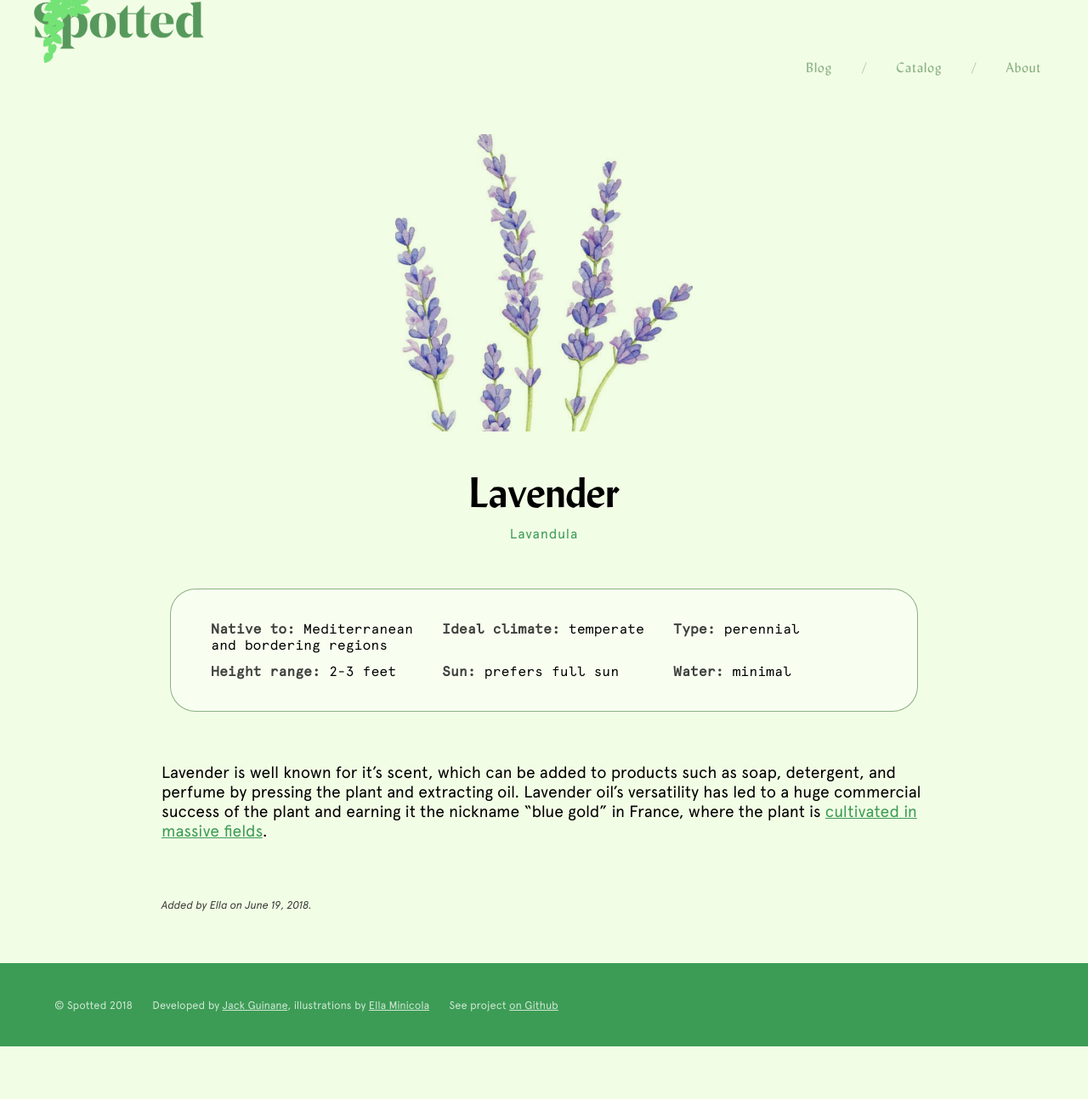
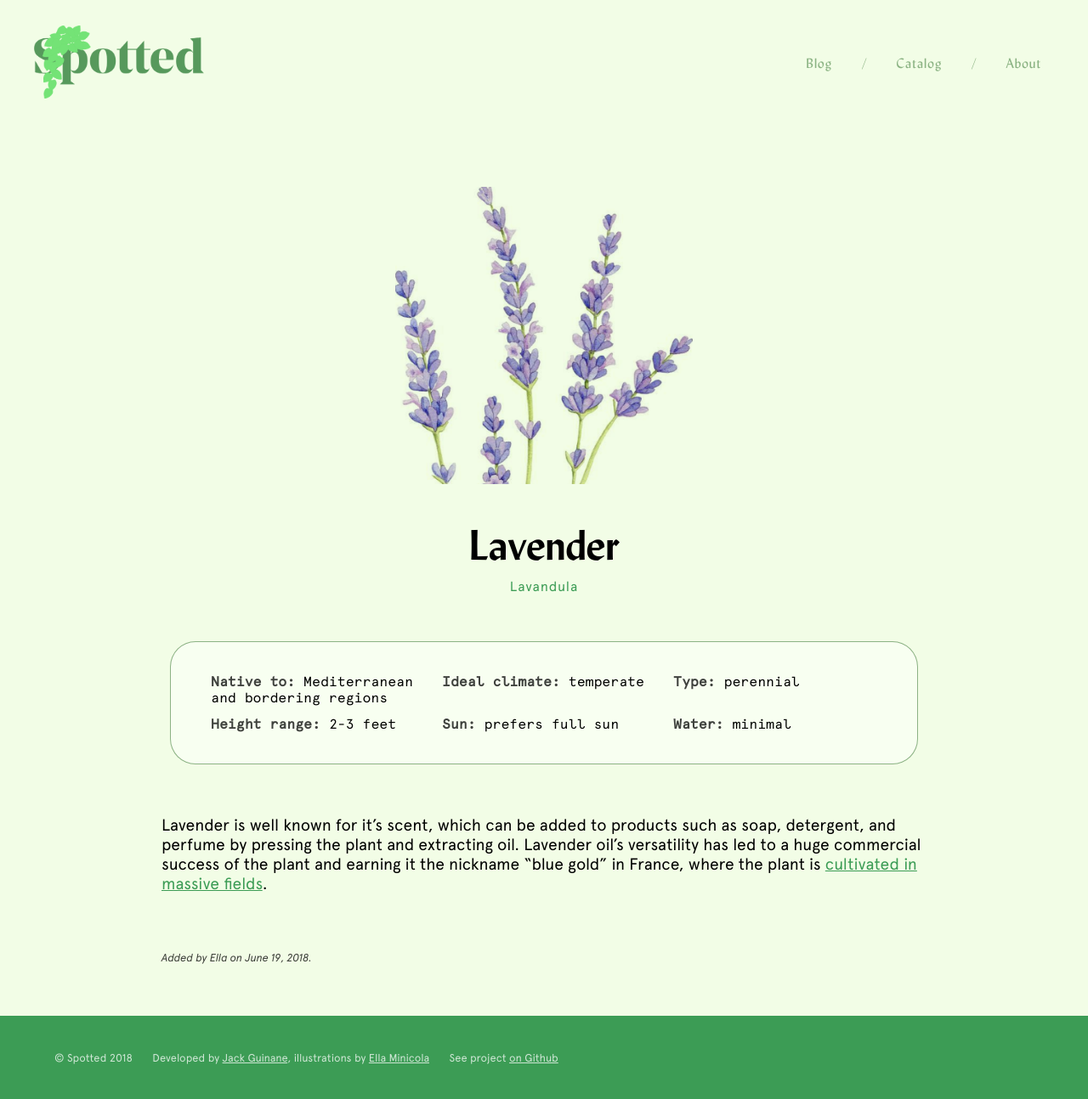
Before and after one commit to qjack001/Spotted, a Jekyll site: the page built from _posts/2018-6-19-Lavender.md, in a window 1280 px wide. Shown: the whole page at 85% size. Built offline with Jekyll 4.4.1, drawn with Linux system fonts in a browser that asks for light colours; before the commit the page ends 1232 px from its top, so only the background shows below that.

Commit message:
fix logo responivness

```diff
--- a/_includes/little-header.html
+++ b/_includes/little-header.html
@@ -1,10 +1,10 @@
 <header>
-    <div class="little-header" style="width:95%;margin:-20px auto;">  <!-- repace with image -->
+    <div class="little-header">
 
-        <a href="http://qjack001.github.io/Spotted"><img width="200px" src="../assets/logo/spotted-logo-green.png" draggable="false" alt="Spotted"></a>
+        <a href="http://qjack001.github.io/Spotted"><img class="logo" src="../assets/logo/spotted-logo-green.png" draggable="false" alt="Spotted"></a>
 
         <nav class="little-nav">
-            <a href="https://qjack001.github.io/Spotted/blog/">&nbsp; Blog &nbsp;</a> <!-- repace with actual links -->
+            <a href="https://qjack001.github.io/Spotted/blog/">&nbsp; Blog &nbsp;</a>
             <p>&nbsp; / &nbsp;</p>
             <a href="https://qjack001.github.io/Spotted/">&nbsp; Catalog &nbsp;</a>
             <p>&nbsp; / &nbsp;</p>
--- a/style.css
+++ b/style.css
@@ -96,8 +96,14 @@ html
 .little-nav
 {
     display: inline;
-    margin: 82px 0px 0px 0px;
+    margin: 35px 0px 0px 0px;
     float: right;
+}
+
+.little-header
+{
+    width: 95%;
+    margin: 30px auto;
 }
 
 nav > a, nav > p
@@ -389,6 +395,11 @@ td strong
     opacity: 0;
 }
 
+.logo
+{
+    width: 200px;
+}
+
 @media only screen and (max-width: 900px)
 {
     .entry
@@ -415,6 +426,7 @@ td strong
     .little-nav
     {
         text-align: right;
+        margin: 0px 0px 0px -100px;
     }
 
     footer
@@ -450,7 +462,12 @@ td strong
         padding: 30px 5px;
         border-radius: 0px;
         border: none;
-        width: 105%;
+        width: calc(100% + 16px);
         margin: 0 0 60px -8px;
     }
+
+    .logo
+    {
+        width: 100px;
+    }
 }
```
